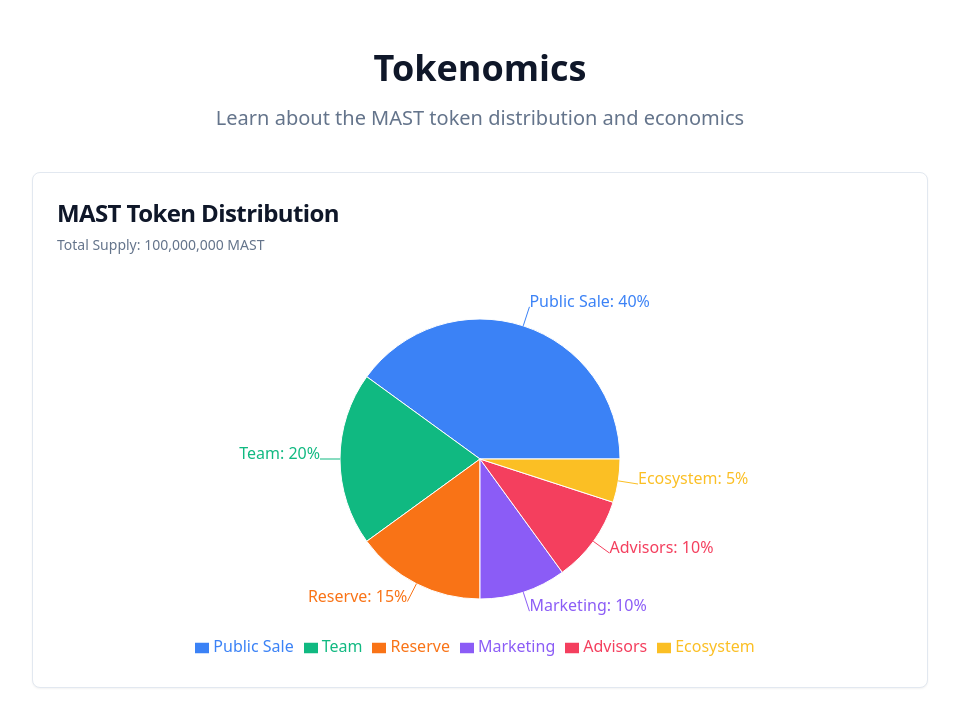
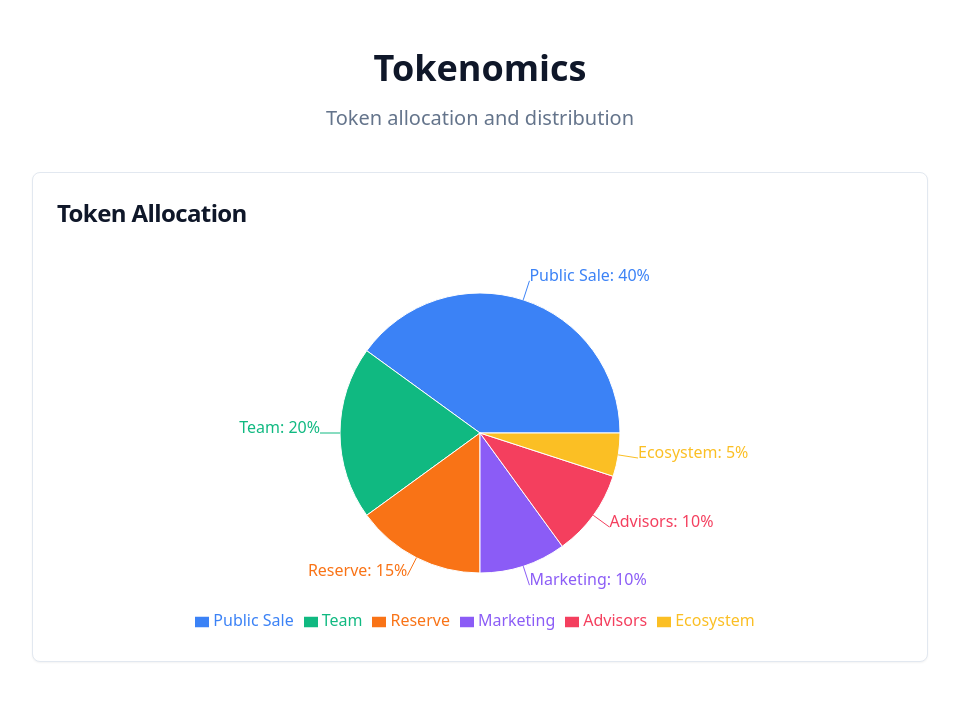
Before and after one commit to kajlasanamdeep/mast-ico-admin, a React (Vite) app: page /tokenomics in a window 1280 px wide. Shown: the top 726 px of the page, without its empty margins (160-1119 px from the left). Built offline with nearby package versions, Linux system fonts and the light colour scheme.

Commit message:
Remove tokenomics page description
Removes the description paragraph from the Tokenomics page.

```diff
--- a/src/components/cmc/TokenomicsDisplay.tsx
+++ b/src/components/cmc/TokenomicsDisplay.tsx
@@ -1,4 +1,5 @@
 
+import React from "react";
 import { useCmc } from "@/contexts/CmcContext";
 import { Card, CardContent, CardDescription, CardHeader, CardTitle } from "@/components/ui/card";
 import { Skeleton } from "@/components/ui/skeleton";
@@ -24,10 +25,7 @@ const TokenomicsDisplay = () => {
   return (
     <Card className="w-full">
       <CardHeader>
-        <CardTitle className="text-xl md:text-2xl">{tokenomics.tokenSymbol} Token Distribution</CardTitle>
-        <CardDescription>
-          Total Supply: {tokenomics.totalSupply} {tokenomics.tokenSymbol}
-        </CardDescription>
+        <CardTitle className="text-xl md:text-2xl">Token Allocation</CardTitle>
       </CardHeader>
       <CardContent>
         <div className="h-80 md:h-96 w-full">
--- a/src/pages/landing/Tokenomics.tsx
+++ b/src/pages/landing/Tokenomics.tsx
@@ -1,4 +1,5 @@
 
+import React from "react";
 import TokenomicsDisplay from "@/components/cmc/TokenomicsDisplay";
 
 const TokenomicsPage = () => {
@@ -7,7 +8,7 @@ const TokenomicsPage = () => {
       <div className="text-center mb-10">
         <h1 className="text-4xl font-bold mb-4">Tokenomics</h1>
         <p className="text-xl text-muted-foreground max-w-2xl mx-auto">
-          Learn about the MAST token distribution and economics
+          Token allocation and distribution
         </p>
       </div>
 
```
